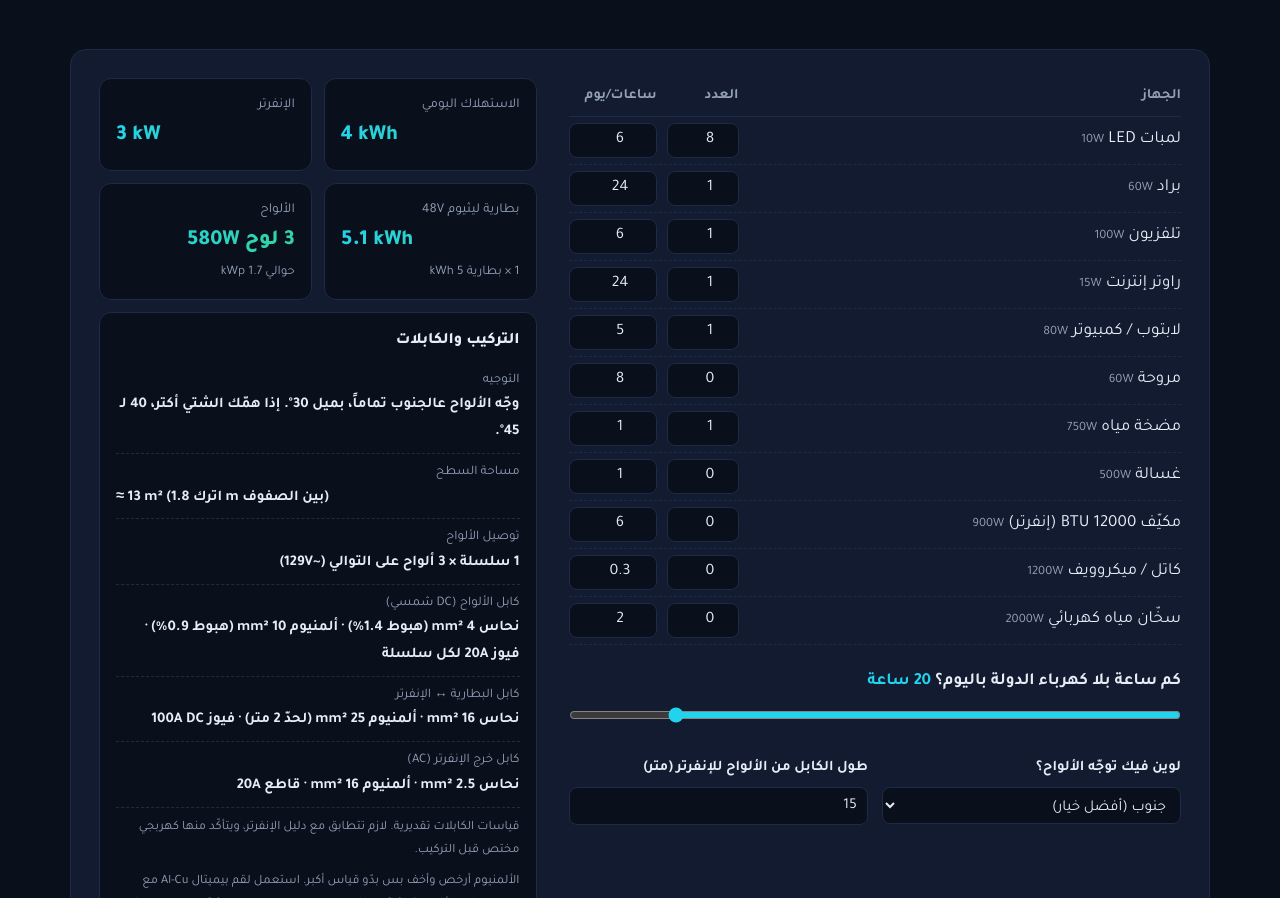
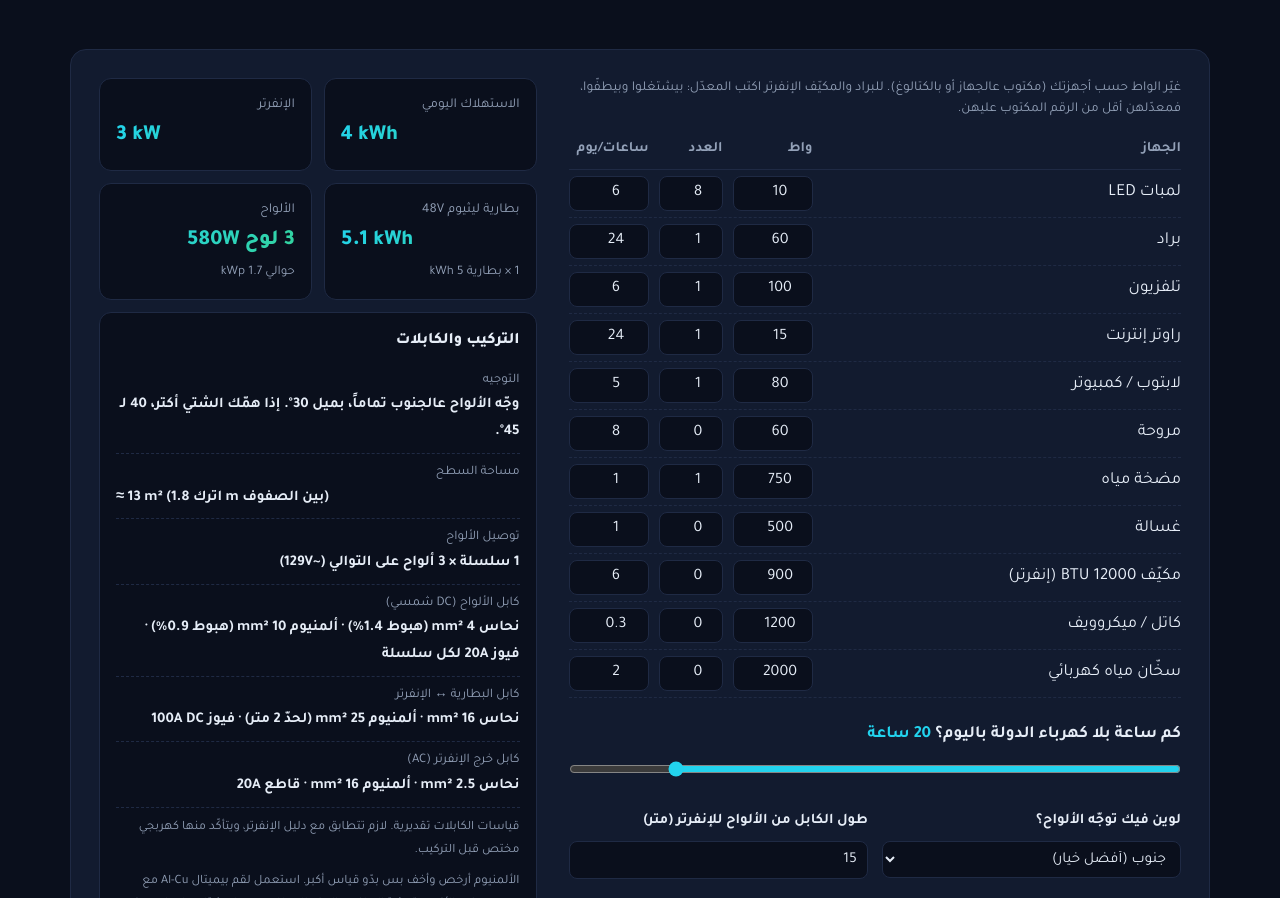
Before and after one commit to zkojok/closed-circuit, a plain HTML site: page energy.html in a window 1280 px wide. Shown: the part 889-1787 px from the top of the page. Drawn offline with Linux system fonts and the light colour scheme.

Commit message:
Let visitors set the watts of each appliance in the solar calculator
Co-Authored-By: Claude Opus 5.5 <noreply@anthropic.com>

```diff
--- a/calc.js
+++ b/calc.js
@@ -37,7 +37,8 @@
   ];
 
   var T = EN ? {
-    dev: 'Appliance', qty: 'Qty', hrs: 'Hours/day',
+    dev: 'Appliance', w: 'Watts', qty: 'Qty', hrs: 'Hours/day',
+    wHint: 'Change the watts to match your own appliances (the label or the manual). For a fridge or an inverter AC, use the average: they cycle on and off, so it is lower than the rating on the label.',
     out: 'Hours without grid power per day', outS: 'Grid off', h: 'h',
     ori: 'Where can the panels face?', dist: 'Cable run from panels to inverter (m)',
     daily: 'Daily use', inv: 'Inverter', bat: 'Lithium battery 48V', pv: 'Solar panels',
@@ -58,7 +59,8 @@
     wa: 'Send me my result on WhatsApp',
     msg: 'Hi, I used the solar calculator on closedcircuiteng.com.\n'
   } : {
-    dev: 'الجهاز', qty: 'العدد', hrs: 'ساعات/يوم',
+    dev: 'الجهاز', w: 'واط', qty: 'العدد', hrs: 'ساعات/يوم',
+    wHint: 'غيّر الواط حسب أجهزتك (مكتوب عالجهاز أو بالكتالوغ). للبراد والمكيّف الإنفرتر اكتب المعدّل: بيشتغلوا وبيطفّوا، فمعدّلهن أقل من الرقم المكتوب عليهن.',
     out: 'كم ساعة بلا كهرباء الدولة باليوم؟', outS: 'ساعات انقطاع الدولة', h: 'ساعة',
     ori: 'لوين فيك توجّه الألواح؟', dist: 'طول الكابل من الألواح للإنفرتر (متر)',
     daily: 'الاستهلاك اليومي', inv: 'الإنفرتر', bat: 'بطارية ليثيوم 48V', pv: 'الألواح',
@@ -81,16 +83,19 @@
   };
 
   var rows = A.map(function (a, i) {
-    return '<div class="calc-row"><span>' + (EN ? a[1] : a[0]) + ' <small>' + a[2] + 'W</small></span>' +
-      '<input type="number" min="0" max="50" step="1" value="' + a[4] + '" data-i="' + i + '" data-k="q" aria-label="' + T.qty + '">' +
-      '<input type="number" min="0" max="24" step="0.5" value="' + a[5] + '" data-i="' + i + '" data-k="h" aria-label="' + T.hrs + '"></div>';
+    var name = EN ? a[1] : a[0];
+    return '<div class="calc-row"><span>' + name + '</span>' +
+      '<input type="number" min="0" max="10000" step="1" inputmode="numeric" value="' + a[2] + '" data-i="' + i + '" data-k="w" aria-label="' + T.w + ' · ' + name + '">' +
+      '<input type="number" min="0" max="50" step="1" value="' + a[4] + '" data-i="' + i + '" data-k="q" aria-label="' + T.qty + ' · ' + name + '">' +
+      '<input type="number" min="0" max="24" step="0.5" value="' + a[5] + '" data-i="' + i + '" data-k="h" aria-label="' + T.hrs + ' · ' + name + '"></div>';
   }).join('');
   var opts = ORI.map(function (o, i) { return '<option value="' + i + '">' + (EN ? o.en : o.ar) + '</option>'; }).join('');
   var spec = function (id, label) { return '<div><dt>' + label + '</dt><dd id="' + id + '"></dd></div>'; };
 
   root.innerHTML =
     '<div class="calc-grid"><div class="calc-in">' +
-    '<div class="calc-row calc-head"><span>' + T.dev + '</span><span>' + T.qty + '</span><span>' + T.hrs + '</span></div>' + rows +
+    '<p class="calc-hint">' + T.wHint + '</p>' +
+    '<div class="calc-row calc-head"><span>' + T.dev + '</span><span>' + T.w + '</span><span>' + T.qty + '</span><span>' + T.hrs + '</span></div>' + rows +
     '<label class="calc-out"><span>' + T.out + ' <b id="c-o-v"></b></span><input type="range" id="c-o" min="0" max="24" step="1" value="20"></label>' +
     '<div class="calc-opts"><label><span>' + T.ori + '</span><select id="c-r">' + opts + '</select></label>' +
     '<label><span>' + T.dist + '</span><input type="number" id="c-l" min="1" max="100" step="1" value="15"></label></div>' +
@@ -129,12 +134,12 @@
   function calc() {
     var wh = 0, run = 0, surge = 0, lines = [];
     A.forEach(function (a, i) {
-      var q = val(i, 'q'), h = Math.min(val(i, 'h'), 24);
-      if (!q) return;
-      wh += a[2] * q * h;
-      run += a[2] * q;
-      surge = Math.max(surge, (a[3] - a[2]) * Math.min(q, 1));
-      if (h) lines.push((EN ? a[1] : a[0]) + ' ×' + q + ' (' + h + (EN ? 'h' : 'س') + ')');
+      var q = val(i, 'q'), h = Math.min(val(i, 'h'), 24), w = Math.min(val(i, 'w'), 10000);
+      if (!q || !w) return;
+      wh += w * q * h;
+      run += w * q;
+      surge = Math.max(surge, w * (a[3] / a[2] - 1) * Math.min(q, 1));
+      if (h) lines.push((EN ? a[1] : a[0]) + ' ' + w + 'W ×' + q + ' (' + h + (EN ? 'h' : 'س') + ')');
     });
     var out = +$('c-o').value;
     $('c-o-v').textContent = out + ' ' + T.h;
--- a/style.css
+++ b/style.css
@@ -300,8 +300,9 @@ html[lang="en"] .lang-switch{font-family:"Tajawal",sans-serif}
 /* Solar calculator */
 #solar-calc{background:var(--card);border:1px solid var(--line);border-radius:var(--radius);padding:28px}
 .calc-grid{display:grid;grid-template-columns:1.4fr 1fr;gap:32px;align-items:start}
-.calc-row{display:grid;grid-template-columns:1fr 72px 88px;gap:10px;align-items:center;padding:6px 0;border-bottom:1px dashed var(--line)}
+.calc-row{display:grid;grid-template-columns:minmax(0,1fr) 80px 64px 80px;gap:10px;align-items:center;padding:6px 0;border-bottom:1px dashed var(--line)}
 .calc-row span small{color:var(--muted);font-size:.8rem;direction:ltr;display:inline-block}
+.calc-hint{margin:0 0 10px;color:var(--muted);font-size:.85rem;line-height:1.6}
 .calc-head{font-weight:700;color:var(--muted);font-size:.9rem;border-bottom:1px solid var(--line)}
 .calc-row input{width:100%;background:var(--bg);border:1px solid var(--line);border-radius:8px;padding:7px 8px;color:var(--text);font-family:inherit;font-size:1rem;text-align:center}
 .calc-row input:focus{outline:none;border-color:var(--cyan)}
@@ -320,7 +321,8 @@ html[lang="en"] .lang-switch{font-family:"Tajawal",sans-serif}
   .calc-grid{grid-template-columns:1fr}
   .calc-res{position:static}
   #solar-calc{padding:18px}
-  .calc-row{grid-template-columns:1fr 60px 72px}
+  .calc-row{grid-template-columns:minmax(0,1fr) 70px 54px 64px;gap:6px}
+  .calc-row input{padding:7px 4px}
 }
 .calc-opts{display:grid;grid-template-columns:1fr 1fr;gap:14px;margin-top:18px}
 .calc-opts label span{display:block;font-weight:700;font-size:.92rem;margin-bottom:6px}
```
